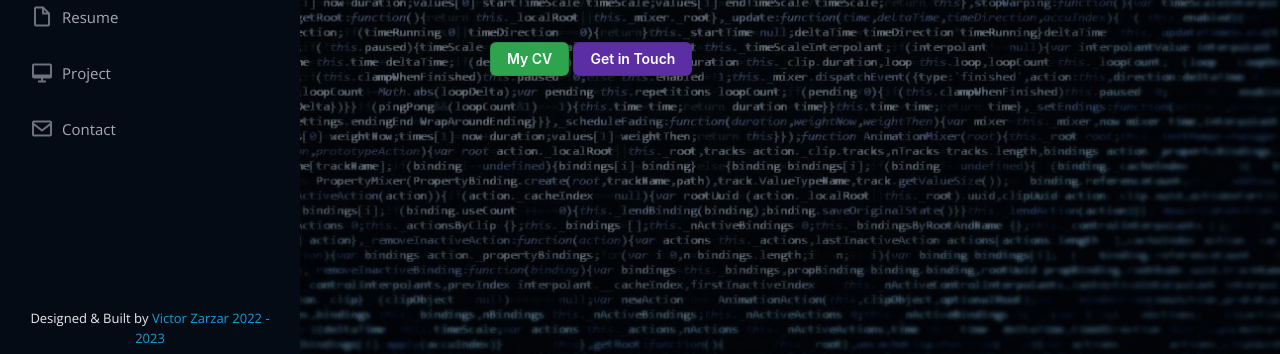
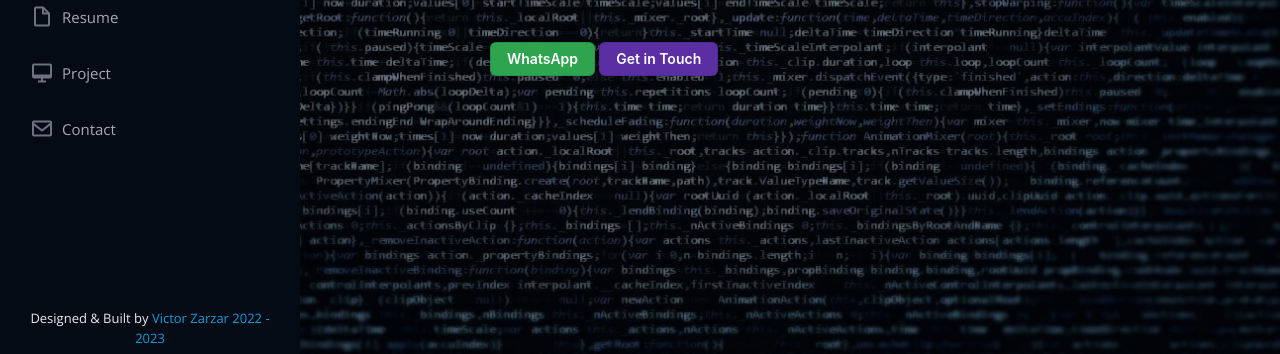
Before and after one commit to Victor-Zarzar/Portfolio, a plain HTML site: page index.html in a window 1280 px wide. Shown: the part 437-791 px from the top of the page. Drawn offline with nearby package versions, Linux system fonts and the light colour scheme.

Commit message:
Portfolio

```diff
--- a/index.html
+++ b/index.html
@@ -68,7 +68,7 @@
 <h2>I'm Victor Zarzar</h2>
       <p><span class="typed" data-typed-items="Software Developer"></span></p>
 
-      <a  href="https://drive.google.com/file/d/1uAEdCXWkjFfQN7my3-6NknVZpOTVD2k_/view?usp=share_link" class="button-3" target="_blank" >My CV</a>
+      <a  href="https://api.whatsapp.com/send?phone=5551998660483" class="button-3" target="_blank" >WhatsApp</a>
       <a  href="#contact" class="button-4" role="button">Get in Touch</a>
 
     </div>
```
